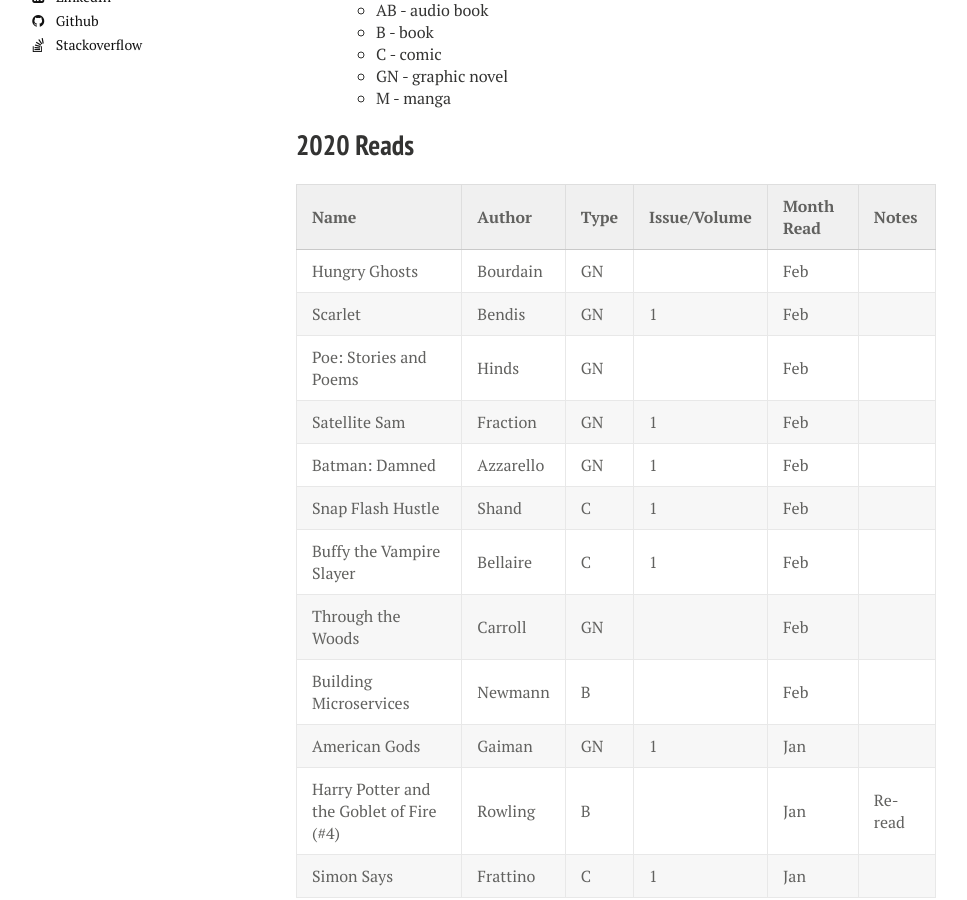
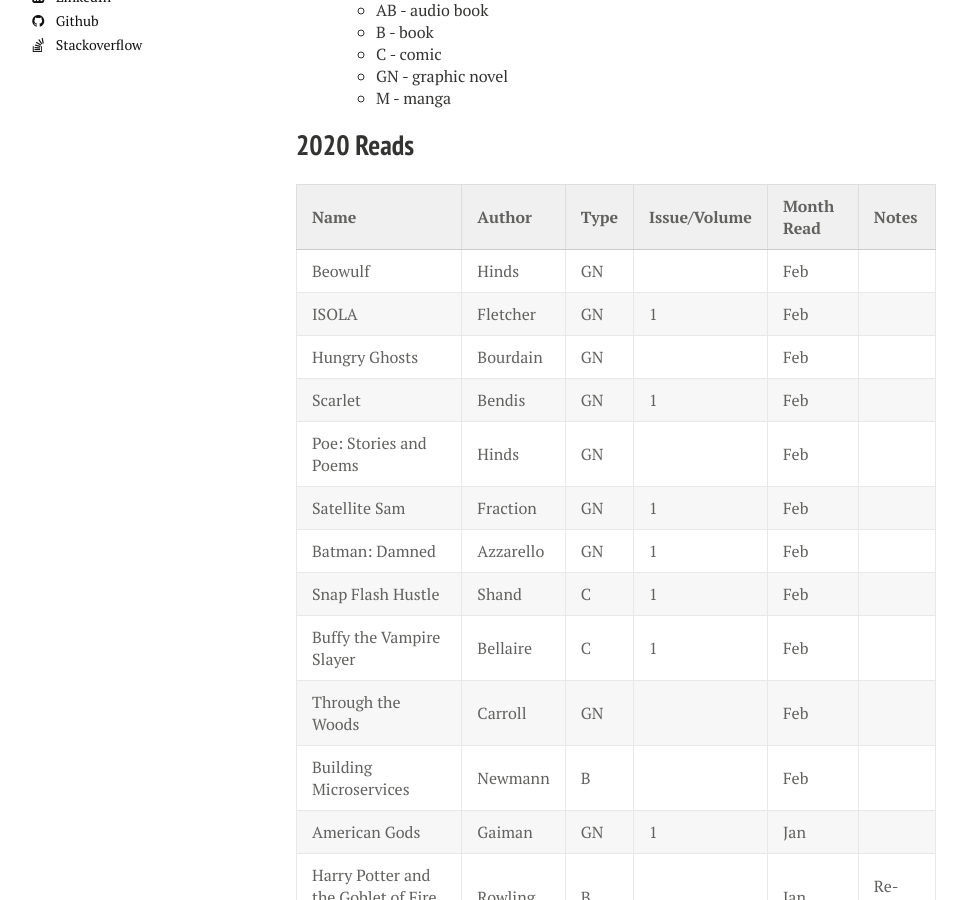
Before and after one commit to calebwherry/calebwherry.github.io, a Jekyll site: the page built from _posts/2020-01-01-My-Reads.md, in a window 1280 px wide and 900 px high, scrolled down 626 px. Shown: the whole window, without its empty margins (24-991 px from the left). Built offline with Jekyll 4.4.1, drawn with Linux system fonts in a browser that asks for light colours; nearby versions of some CDN libraries; comment, search, counter and statistics services are not loaded.

Commit message:
Added new 2020 reads

```diff
--- a/_posts/2020-01-01-My-Reads.md
+++ b/_posts/2020-01-01-My-Reads.md
@@ -37,6 +37,8 @@
 
 | Name                                           | Author         | Type  | Issue/Volume | Month Read   | Notes                                         |
 |:-----------------------------------------------|:---------------|:------|:-------------|:-------------|:----------------------------------------------|
+| Beowulf                                        | Hinds          | GN    |              | Feb          |                                               |
+| ISOLA                                          | Fletcher       | GN    | 1            | Feb          |                                               |
 | Hungry Ghosts                                  | Bourdain       | GN    |              | Feb          |                                               |
 | Scarlet                                        | Bendis         | GN    | 1            | Feb          |                                               |
 | Poe: Stories and Poems                         | Hinds          | GN    |              | Feb          |                                               |
```
